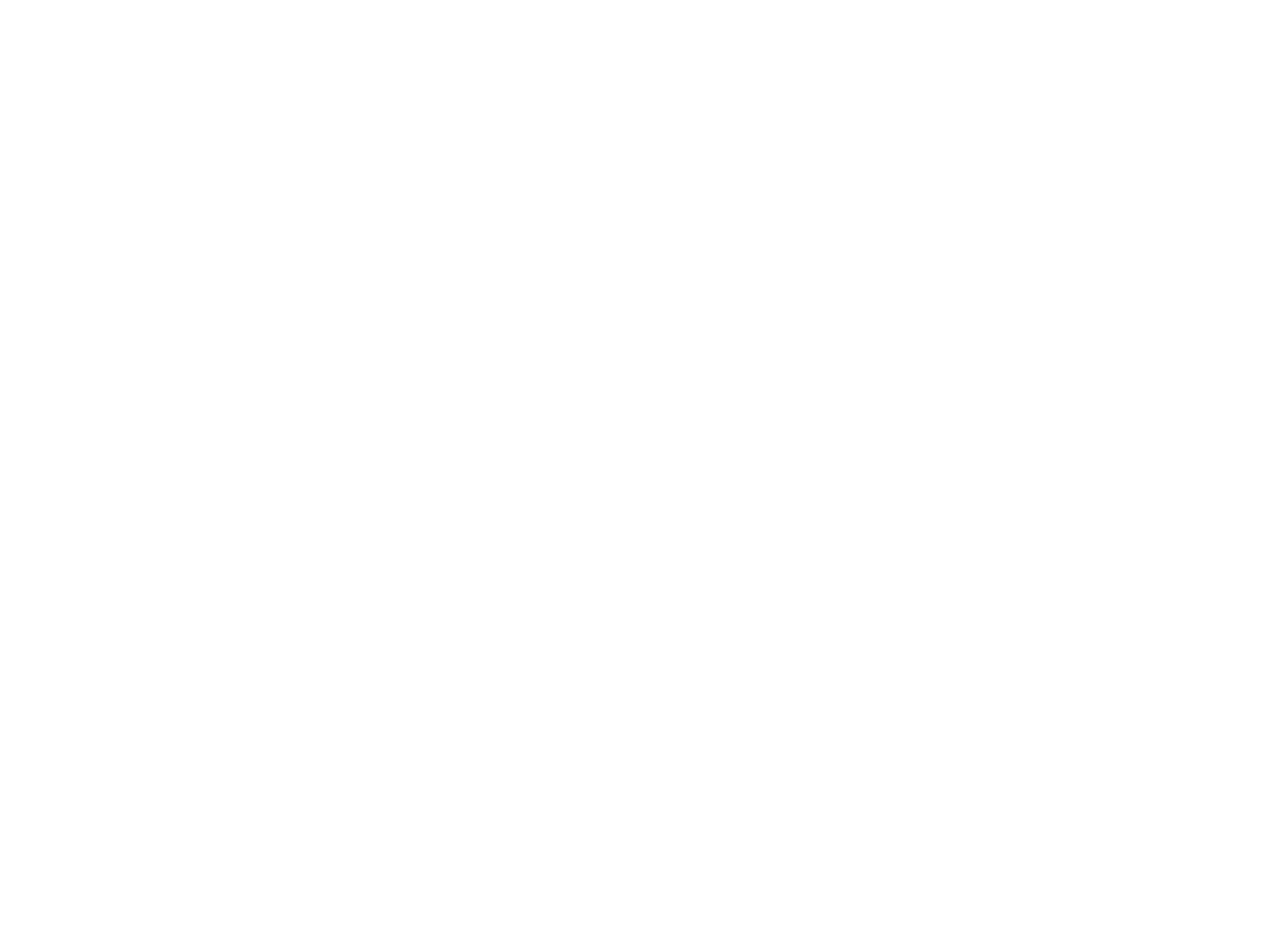
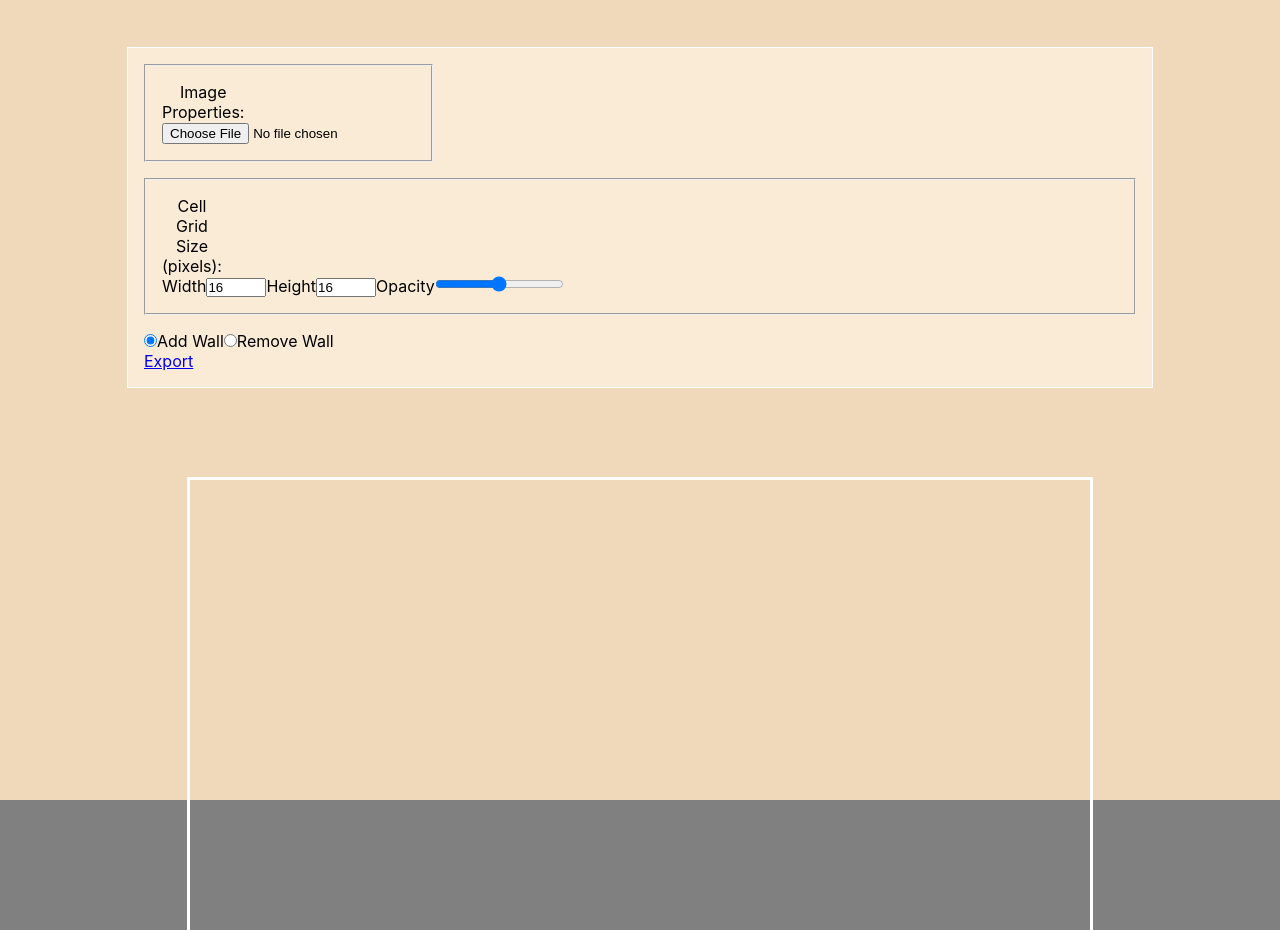
Before and after one commit to josephhailu/pizza-legends, a React (Create React App) app: page / in a window 1280 px wide. Before the commit the page ends 800 px from the top, so only its background shows below. Built offline with nearby package versions, Linux system fonts and the light colour scheme.

Commit message:
initial app structure

```diff
--- a/src/App.tsx
+++ b/src/App.tsx
@@ -1,8 +1,106 @@
 import React from "react";
-import "./App.css";
+import "./styles/global.css";
+import "./styles/edit.css";
 
 function App() {
-  return <div className="App"></div>;
+  return (
+    <div className="App">
+      <div className="container">
+        <div className="controls">
+          <FileUpload />
+          <CellGridOptions />
+          <CollisionRadioOptions />
+          <ExportJSON />
+        </div>
+        <div className="info">
+          <p id="message">{}</p>
+        </div>
+        <Canvases />
+      </div>
+    </div>
+  );
 }
 
+const FileUpload = (): JSX.Element => {
+  return (
+    <div className="status">
+      <fieldset>
+        <caption>Image Properties:</caption>
+        <input type="file" name="upload" id="upload" accept="image/*" />
+        <p id="image-properties">{}</p>
+      </fieldset>
+    </div>
+  );
+};
+
+const CellGridOptions = (): JSX.Element => {
+  return (
+    <fieldset>
+      <caption>Cell Grid Size (pixels):</caption>
+      <label htmlFor="width">Width</label>
+      <input
+        type="number"
+        name="width"
+        id="width"
+        max="100"
+        min="1"
+        value="16"
+      />
+
+      <label htmlFor="height">Height</label>
+      <input
+        type="number"
+        name="height"
+        id="height"
+        max="100"
+        min="1"
+        value="16"
+      />
+
+      <label htmlFor="opacity">Opacity</label>
+      <input
+        type="range"
+        name="opacity"
+        id="opacity"
+        max="1"
+        min="0"
+        value=".5"
+        step="0.01"
+      />
+    </fieldset>
+  );
+};
+
+const CollisionRadioOptions = (): JSX.Element => {
+  return (
+    <>
+      <input type="radio" id="add" name="wall" value="Add" checked />
+      <label htmlFor="add">Add Wall</label>
+
+      <input type="radio" id="remove" name="wall" value="Remove" />
+      <label htmlFor="remove">Remove Wall</label>
+    </>
+  );
+};
+
+const ExportJSON = (): JSX.Element => {
+  return (
+    <div className="export">
+      <a href="#" id="exportJSON" type="submit">
+        Export
+      </a>
+    </div>
+  );
+};
+
+const Canvases = (): JSX.Element => {
+  return (
+    <div className="canvases">
+      <canvas className="tilemap-canvas"></canvas>
+      <canvas className="cell-grid-canvas"></canvas>
+      <canvas className="collision-canvas"></canvas>
+    </div>
+  );
+};
+
 export default App;
```
